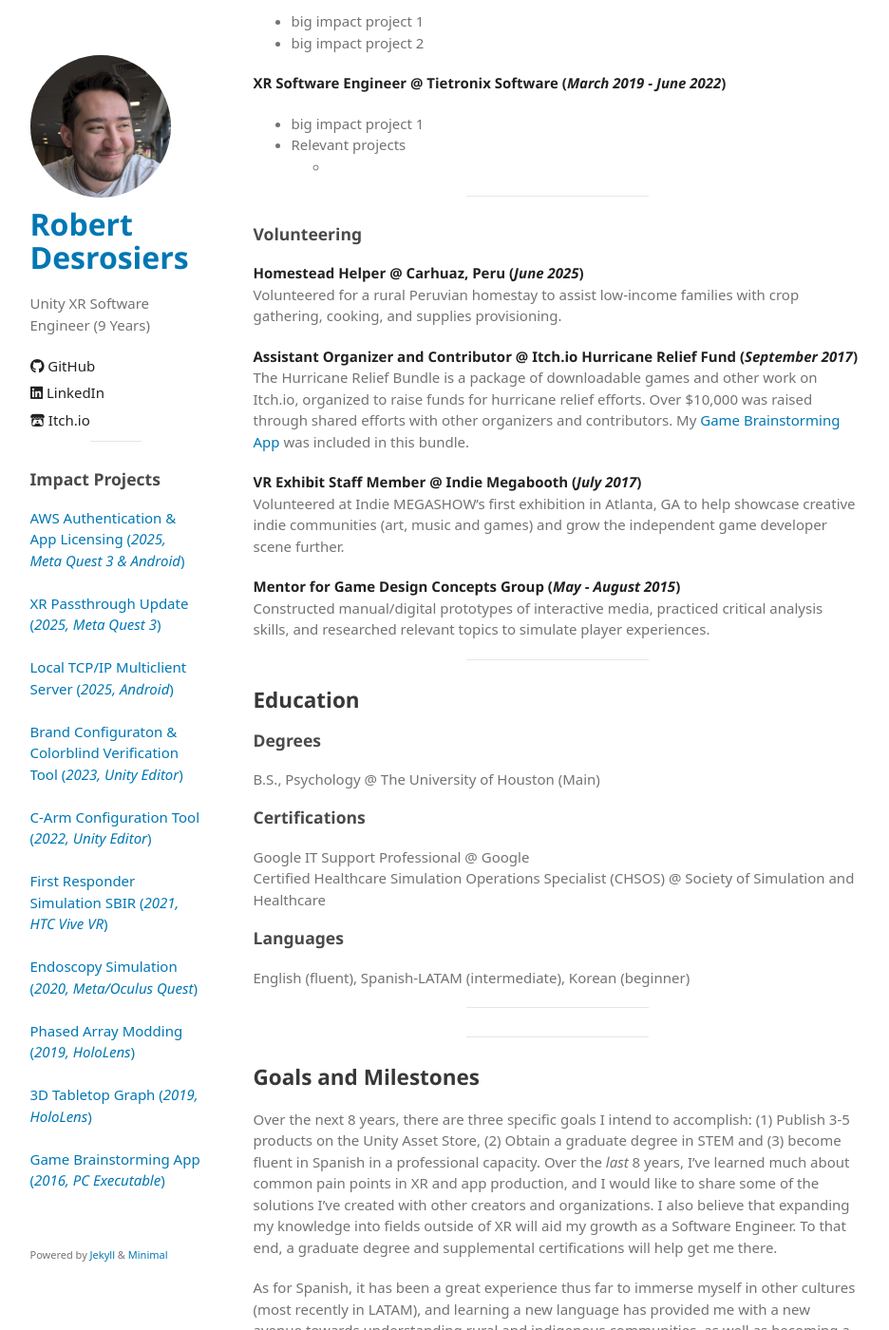
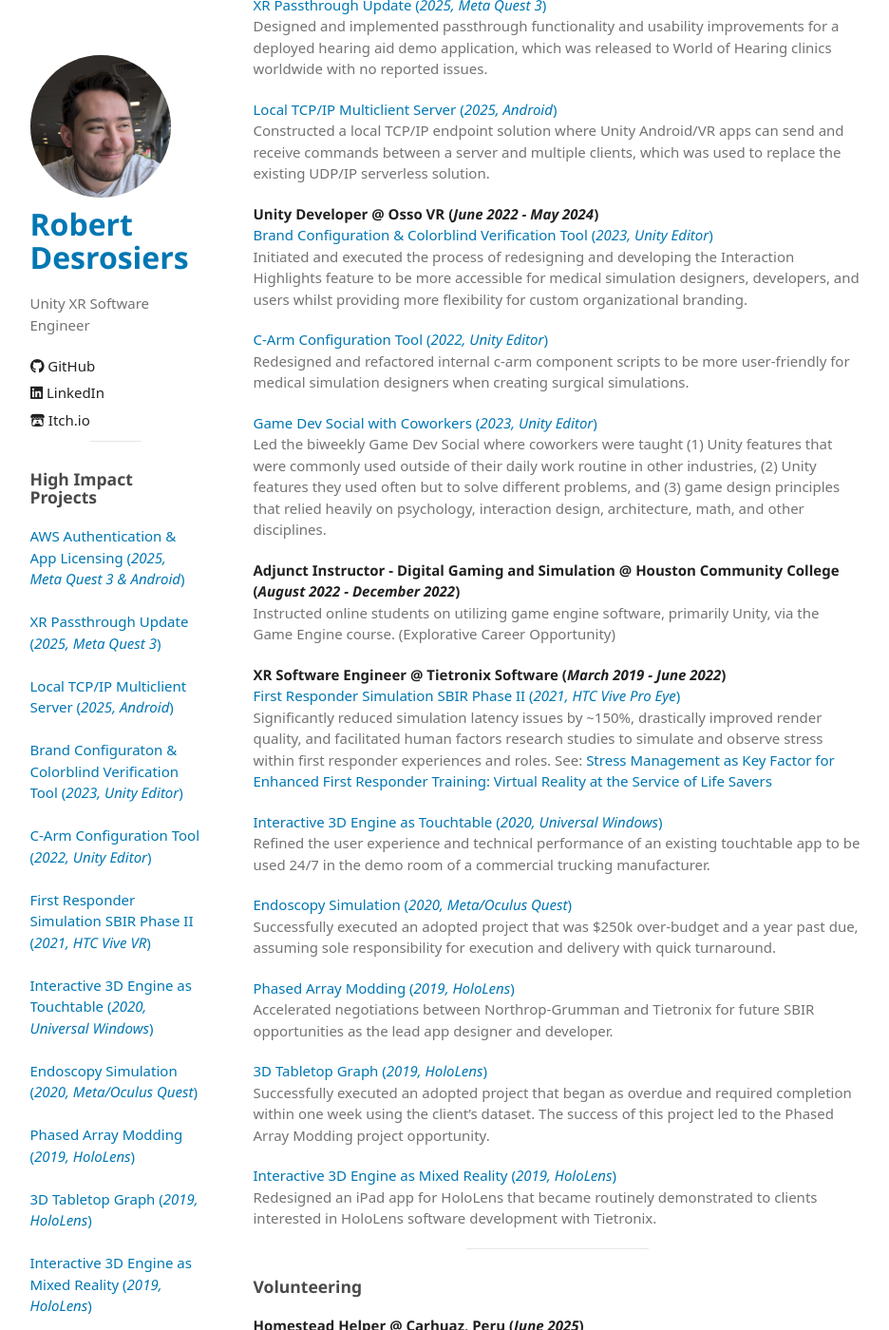
Before and after one commit to robertdrsj/robertdrsj.github.io, a Jekyll site: the page built from README.md, in a window 1280 px wide and 1400 px high, scrolled down 592 px. Shown: the whole window at 95% size, without its empty margins (171-1107 px from the left). Built offline with Jekyll 4.4.1, drawn with Linux system fonts in a browser that asks for light colours; some web fonts are replaced; our own code applies the rules of GitHub Pages for plain Markdown files; some of the changed text lies outside the part shown.

Commit message:
Added summaries in readme for high impact projects

```diff
--- a/README.md
+++ b/README.md
@@ -1,25 +1,53 @@
-# XR Software Engineer (WORK IN PROGRESS)
+# XR Software Engineer (NOTE: PROJECT PAGES IN PROGRESS)
 
-#### **Programming Languages**: Unity C#/.NET, C, Python, SQL, HTML/CSS
-#### **Technical Software**: Unity, Unreal, AWS, Google Firebase, Atlassian Suite (Sourcetree, Jira, Confluence), Google Suite, Microsoft Suite, Android Studio, Adobe CC, Maya, Krita, OBS
+Hey there! I'm a NA/EU/LATAM-based Software Engineer with 8+ years of experience building immersive XR apps, mobile apps, and internal tooling in Unity/Unreal; and 2 years of backend experience using Google Firebase and AWS. Industry expertise includes healthcare, education, aerospace, and government. I look forward to working with you!
+
+#### **Programming Languages**: Unity C#/.NET, C, Python, SQL, HTML/CSS, Git
+#### **Software**: Unity, Unreal, AWS, Google Firebase, Atlassian Suite (Sourcetree, Jira, Confluence), Google Suite, Microsoft Suite, Android Studio, Adobe CC, Maya, Krita, OBS
+#### **Hardware**: Windows, Mac, Android, iOS, Arduino, Raspberry Pi
 
 ## Work Experience
-**XR Software Engineer @ Immersive Hearing Technologies (_November 2024 - Present_)**
-- big impact project 1
-- big impact project 2
+**XR Software Engineer @ Immersive Hearing Technologies (_November 2024 - Present_)**<br>
+[AWS Authentication & App Licensing Solution (_2025, Meta Quest 3 & Android_)](https://robertdrsj.github.io/docs/tools/2025_tools_awsbackend_TODO)<br>
+Constructed the startup's backend from scratch with AWS SDK for .NET and Unity in order to manage user app access and automate software license distribution.
 
-**Unity Developer @ Osso VR (_June 2022 - May 2024_)**
-- big impact project 1
-- big impact project 2
+[XR Passthrough Update (_2025, Meta Quest 3_)](https://robertdrsj.github.io/docs/xrdev/2025_tools_awsbackend_TODO)<br>
+Designed and implemented passthrough functionality and usability improvements for a deployed hearing aid demo application, which was released to World of Hearing clinics worldwide with no reported issues.
 
-**Adjunct Instructor - Digital Gaming and Simulation @ Houston Community College (_August 2022 - December 2024_)**
-- big impact project 1
-- big impact project 2
+[Local TCP/IP Multiclient Server (_2025, Android_)](https://robertdrsj.github.io/docs/tools/2025_tools_multiclienttcpserver_TODO)<br>
+Constructed a local TCP/IP endpoint solution where Unity Android/VR apps can send and receive commands between a server and multiple clients, which was used to replace the existing UDP/IP serverless solution.
 
-**XR Software Engineer @ Tietronix Software (_March 2019 - June 2022_)**
-- big impact project 1
-- Relevant projects
-  -
+**Unity Developer @ Osso VR (_June 2022 - May 2024_)**<br>
+[Brand Configuration & Colorblind Verification Tool (_2023, Unity Editor_)](https://robertdrsj.github.io/docs/tools/2023_tools_colorpaletteui_TODO)<br>
+Initiated and executed the process of redesigning and developing the Interaction Highlights feature to be more accessible for medical simulation designers, developers, and users whilst providing more flexibility for custom organizational branding.
+
+[C-Arm Configuration Tool (_2022, Unity Editor_)](https://robertdrsj.github.io/docs/tools/2022_tools_carmui_TODO)<br>
+Redesigned and refactored internal c-arm component scripts to be more user-friendly for medical simulation designers when creating surgical simulations.
+
+[Game Dev Social with Coworkers (_2023, Unity Editor_)](https://robertdrsj.github.io/docs/gamedev/2023_game_gamedevsocial_TODO)<br>
+Led the biweekly Game Dev Social where coworkers were taught (1) Unity features that were commonly used outside of their daily work routine in other industries, (2) Unity features they used often but to solve different problems, and (3) game design principles that relied heavily on psychology, interaction design, architecture, math, and other disciplines.
+
+**Adjunct Instructor - Digital Gaming and Simulation @ Houston Community College (_August 2022 - December 2022_)**<br>
+Instructed online students on utilizing game engine software, primarily Unity, via the Game Engine course. (Explorative Career Opportunity)
+
+**XR Software Engineer @ Tietronix Software (_March 2019 - June 2022_)**<br>
+[First Responder Simulation SBIR Phase II (_2021, HTC Vive Pro Eye_)](https://robertdrsj.github.io/docs/xrdev/2021_xr_firstrespondervr_TODO)<br>
+Significantly reduced simulation latency issues by ~150%, drastically improved render quality, and facilitated human factors research studies to simulate and observe stress within first responder experiences and roles. See: [Stress Management as Key Factor for Enhanced First Responder Training: Virtual Reality at the Service of Life Savers](https://www.jems.com/ems-training/virtual-reality-service-of-life-savers/)
+
+[Interactive 3D Engine as Touchtable (_2020, Universal Windows_)](https://robertdrsj.github.io/docs/appdev/2020_app_enginetouchtable)<br>
+Refined the user experience and technical performance of an existing touchtable app to be used 24/7 in the demo room of a commercial trucking manufacturer.
+
+[Endoscopy Simulation (_2020, Meta/Oculus Quest_)](https://robertdrsj.github.io/docs/xrdev/2020_xr_endoscopybaylor)<br>
+Successfully executed an adopted project that was $250k over-budget and a year past due, assuming sole responsibility for execution and delivery with quick turnaround.
+
+[Phased Array Modding (_2019, HoloLens_)](https://robertdrsj.github.io/docs/xrdev/2019_xr_phasedarraymr)<br>
+Accelerated negotiations between Northrop-Grumman and Tietronix for future SBIR opportunities as the lead app designer and developer.
+
+[3D Tabletop Graph (_2019, HoloLens_)](https://robertdrsj.github.io/docs/xrdev/2019_xr_tablegraphmr)<br>
+Successfully executed an adopted project that began as overdue and required completion within one week using the client's dataset. The success of this project led to the Phased Array Modding project opportunity.
+
+[Interactive 3D Engine as Mixed Reality (_2019, HoloLens_)](https://robertdrsj.github.io/docs/xrdev/2019_xr_enginedemomr)<br>
+Redesigned an iPad app for HoloLens that became routinely demonstrated to clients interested in HoloLens software development with Tietronix.
 
 ---
 
@@ -51,10 +79,10 @@
 
 ---
 
----
+## Goals and Milestones
+Over the next 8 years, there are three specific goals I intend to accomplish: (1) Publish 3-5 products on the Unity Asset Store, (2) Obtain a graduate degree in STEM and (3) become fluent in Spanish in a professional capacity.
 
-## Goals and Milestones
-Over the next 8 years, there are three specific goals I intend to accomplish: (1) Publish 3-5 products on the Unity Asset Store, (2) Obtain a graduate degree in STEM and (3) become fluent in Spanish in a professional capacity. Over the _last_ 8 years, I've learned much about common pain points in XR and app production, and I would like to share some of the solutions I've created with other creators and organizations. I also believe that expanding my knowledge into fields outside of XR will aid my growth as a Software Engineer. To that end, a graduate degree and supplemental certifications will help get me there.
+Over the last 8 years, I've learned much about common pain points in XR and app production, and I would like to share some of the solutions I've created with other creators and organizations. I also believe that expanding my knowledge into fields outside of XR will aid my growth as a Software Engineer. To that end, a graduate degree and supplemental certifications will help get me there.
 
 As for Spanish, it has been a great experience thus far to immerse myself in other cultures (most recently in LATAM), and learning a new language has provided me with a new avenue towards understanding rural and indigenous communities, as well as becoming a more effective volunteer and global citizen. And as someone who spends most of their professional time in front of a computer screen, volunteering allows me to be more physically and socially active whilst providing balance between high- and low-tech lifestyles.
 
@@ -67,56 +95,57 @@
 
 ---
 
----
-
-## All Projects, 2016-2025 (19)
+## All Projects, 2016-2025 (20)
 [**AWS Authentication & App Licensing Solution (_2025, Meta Quest 3 & Android_)**](https://robertdrsj.github.io/docs/tools/2025_tools_awsbackend_TODO)<br>
-Short summary.
+Constructed the startup's backend from scratch with AWS SDK for .NET and Unity in order to manage user app access and automate software license distribution.
 
 [**XR Passthrough Update (_2025, Meta Quest 3_)**](https://robertdrsj.github.io/docs/xrdev/2025_tools_awsbackend_TODO)<br>
-Short summary.
+Designed and implemented passthrough functionality and usability improvements for a deployed hearing aid demo application, which was released to World of Hearing clinics worldwide with no reported issues.
 
 [**Local TCP/IP Multiclient Server (_2025, Android_)**](https://robertdrsj.github.io/docs/tools/2025_tools_multiclienttcpserver_TODO)<br>
-Short summary.
+Constructed a local TCP/IP endpoint solution where Unity Android/VR apps can send and receive commands between a server and multiple clients, which was used to replace the existing UDP/IP serverless solution.
 
 [**First Aid Interactive Onboarding (_2024, Meta Quest 3_)**](https://robertdrsj.github.io/docs/xrdev/2025_tools_awsbackend_TODO)<br>
 Short summary.
 
 [**Brand Configuration & Colorblind Verification Tool (_2023, Unity Editor_)**](https://robertdrsj.github.io/docs/tools/2023_tools_colorpaletteui_TODO)<br>
-Short summary.
+Initiated and executed the process of redesigning and developing the Interaction Highlights feature to be more accessible for medical simulation designers, developers, and users whilst providing more flexibility for custom organizational branding.
+
+[**Game Dev Social with Coworkers (_2023, Unity Editor_)**](https://robertdrsj.github.io/docs/gamedev/2023_game_gamedevsocial_TODO)<br>
+Led the biweekly Game Dev Social where coworkers were taught (1) Unity features that were commonly used outside of their daily work routine in other industries, (2) Unity features they used often but to solve different problems, and (3) game design principles that relied heavily on psychology, interaction design, architecture, math, and other disciplines.
 
 [**Neighborhood Shopping App (_2023, Android/iOS_)**](https://robertdrsj.github.io/docs/appdev/2023_app_joyfair_TODO)<br>
 Short summary.
 
 [**C-Arm Configuration Tool (_2022, Unity Editor_)**](https://robertdrsj.github.io/docs/tools/2022_tools_carmui_TODO)<br>
-Short summary.
+Redesigned and refactored internal c-arm component scripts to be more user-friendly for medical simulation designers when creating surgical simulations.
 
 [**NASA XOSS Mars Simulation SBIR (_2022, HTC Vive Focus 3_)**](https://robertdrsj.github.io/docs/xrdev/2022_xr_xossvr_TODO)<br>
 Short summary.
 
 [**Long-Distance Medical Robotics (_2022, HoloLens 2_)**](https://robertdrsj.github.io/docs/xrdev/2022_xr_roboticarmmr_TODO)<br>
-Short summary.
+Constructed an Arduino robot prototype with Wi-Fi and Bluetooth connectivity, programmed to be remotely controlled by a HoloLens.
 
 [**Oil Coalescer Onboarding (_2021, HoloLens 2_)**](https://robertdrsj.github.io/docs/xrdev/2021_xr_coalescermr_TODO)<br>
 Short summary.
 
 [**First Responder Simulation SBIR (_2021, HTC Vive Pro Eye_)**](https://robertdrsj.github.io/docs/xrdev/2021_xr_firstrespondervr_TODO)<br>
-Short summary.
+Significantly reduced simulation latency issues by ~150%, drastically improved render quality, and facilitated human factors research studies to simulate and observe stress within first responder experiences and roles. See: [Stress Management as Key Factor for Enhanced First Responder Training: Virtual Reality at the Service of Life Savers](https://www.jems.com/ems-training/virtual-reality-service-of-life-savers/)
 
 [**Interactive 3D Engine as Touchtable (_2020, Universal Windows_)**](https://robertdrsj.github.io/docs/appdev/2020_app_enginetouchtable)<br>
-Short summary.
+Refined the user experience and technical performance of an existing touchtable app to be used 24/7 in the demo room of a commercial trucking manufacturer.
 
 [**Endoscopy Simulation (_2020, Meta/Oculus Quest_)**](https://robertdrsj.github.io/docs/xrdev/2020_xr_endoscopybaylor)<br>
-Short summary.
+Adopted a project that was $250k over-budget and a year past due, assuming responsibility as the sole developer for high quality execution and delivery with quick turnaround.
 
 [**Phased Array Modding (_2019, HoloLens_)**](https://robertdrsj.github.io/docs/xrdev/2019_xr_phasedarraymr)<br>
-Short summary.
+Accelerated negotiations between Northrop-Grumman and Tietronix for future SBIR opportunities as the lead app designer and developer.
 
 [**3D Tabletop Graph (_2019, HoloLens_)**](https://robertdrsj.github.io/docs/xrdev/2019_xr_tablegraphmr)<br>
-Short summary.
+Successfully executed an adopted project that began as overdue and required completion within one week using the client's dataset. The success of this project led to the Phased Array Modding project opportunity.
 
 [**Interactive 3D Engine as Mixed Reality (_2019, HoloLens_)**](https://robertdrsj.github.io/docs/xrdev/2019_xr_enginedemomr)<br>
-Short summary.
+Redesigned an iPad app for HoloLens that became routinely demonstrated to clients interested in HoloLens software development with Tietronix.
 
 [**Faux Fliers (_2017, PC Executable_)**](https://robertdrsj.github.io/docs/gamedev/2017_game_fauxfliers)<br>
 Short summary.
--- a/_config.yml
+++ b/_config.yml
@@ -1,6 +1,6 @@
 title: Robert Desrosiers
 logo: /assets/img/2025_profilepic.png
-description: Unity XR Software Engineer (9 Years)
+description: Unity XR Software Engineer
 show_downloads: false
 theme: jekyll-theme-minimal
 plugins:
--- a/_includes/sidebar.html
+++ b/_includes/sidebar.html
@@ -17,37 +17,43 @@
   <hr />
   <header>
     <h3>
-      Impact Projects
+      High Impact Projects
     </h3>
   </header>
-  <div class="impact-projects">
-    <a href="https://robertdrsj.github.io/docs/tools/2025_tools_awsbackend_TODO" rel="author"></i>AWS Authentication & App Licensing (<i>2025, Meta Quest 3 & Android</i>)</a>
+  <div class="high-impact-projects">
+    <a href="https://robertdrsj.github.io/docs/tools/2025_tools_awsbackend_TODO" rel="author">AWS Authentication & App Licensing (<i>2025, Meta Quest 3 & Android</i>)</a>
     <br />
     <br />
-    <a href="https://robertdrsj.github.io/docs/xrdev/2025_xr_bootsdemopassthroughmr_TODO" rel="author"></i>XR Passthrough Update (<i>2025, Meta Quest 3</i>)</a>
+    <a href="https://robertdrsj.github.io/docs/xrdev/2025_xr_bootsdemopassthroughmr_TODO" rel="author">XR Passthrough Update (<i>2025, Meta Quest 3</i>)</a>
     <br />
     <br />
-    <a href="https://robertdrsj.github.io/docs/tools/2025_tools_multiclienttcpserver_TODO" rel="author"></i>Local TCP/IP Multiclient Server (<i>2025, Android</i>)</a>
+    <a href="https://robertdrsj.github.io/docs/tools/2025_tools_multiclienttcpserver_TODO" rel="author">Local TCP/IP Multiclient Server (<i>2025, Android</i>)</a>
     <br />
     <br />
-    <a href="https://robertdrsj.github.io/docs/xrdev/2023_tools_colorpaletteui_TODO" rel="author"></i>Brand Configuraton & Colorblind Verification Tool (<i>2023, Unity Editor</i>)</a>
+    <a href="https://robertdrsj.github.io/docs/xrdev/2023_tools_colorpaletteui_TODO" rel="author">Brand Configuraton & Colorblind Verification Tool (<i>2023, Unity Editor</i>)</a>
     <br />
     <br />
-    <a href="https://robertdrsj.github.io/docs/xrdev/2023_tools_carmui_TODO" rel="author"></i>C-Arm Configuration Tool (<i>2022, Unity Editor</i>)</a>
+    <a href="https://robertdrsj.github.io/docs/xrdev/2023_tools_carmui_TODO" rel="author">C-Arm Configuration Tool (<i>2022, Unity Editor</i>)</a>
     <br />
     <br />
-    <a href="https://robertdrsj.github.io/docs/xrdev/2021_xr_firstrespondervr_TODO" rel="author"></i>First Responder Simulation SBIR (<i>2021, HTC Vive VR</i>)</a>
+    <a href="https://robertdrsj.github.io/docs/xrdev/2021_xr_firstrespondervr_TODO" rel="author">First Responder Simulation SBIR Phase II (<i>2021, HTC Vive VR</i>)</a>
     <br />
     <br />
-    <a href="https://robertdrsj.github.io/docs/xrdev/2020_xr_endoscopybaylor" rel="author"></i>Endoscopy Simulation (<i>2020, Meta/Oculus Quest</i>)</a>
+    <a href="https://robertdrsj.github.io/docs/appdev/2020_app_enginetouchtable" rel="author">Interactive 3D Engine as Touchtable (<i>2020, Universal Windows</i>)</a>
     <br />
     <br />
-    <a href="https://robertdrsj.github.io/docs/xrdev/2019_xr_phasedarraymr" rel="author"></i>Phased Array Modding (<i>2019, HoloLens</i>)</a>
+    <a href="https://robertdrsj.github.io/docs/xrdev/2020_xr_endoscopybaylor" rel="author">Endoscopy Simulation (<i>2020, Meta/Oculus Quest</i>)</a>
     <br />
     <br />
-    <a href="https://robertdrsj.github.io/docs/xrdev/2019_xr_tablegraphmr" rel="author"></i>3D Tabletop Graph (<i>2019, HoloLens</i>)</a>
+    <a href="https://robertdrsj.github.io/docs/xrdev/2019_xr_phasedarraymr" rel="author">Phased Array Modding (<i>2019, HoloLens</i>)</a>
     <br />
     <br />
-    <a href="https://robertdrsj.github.io/docs/appdev/2016_app_conception" rel="author"></i>Game Brainstorming App (<i>2016, PC Executable</i>)</a>
+    <a href="https://robertdrsj.github.io/docs/xrdev/2019_xr_tablegraphmr" rel="author">3D Tabletop Graph (<i>2019, HoloLens</i>)</a>
+    <br />
+    <br />
+    <a href="https://robertdrsj.github.io/docs/xrdev/2019_xr_enginedemomr" rel="author">Interactive 3D Engine as Mixed Reality (<i>2019, HoloLens</i>)</a>
+    <br />
+    <br />
+    <a href="https://robertdrsj.github.io/docs/appdev/2016_app_conception" rel="author">Game Brainstorming App (<i>2016, PC Executable</i>)</a>
   </div>
 </div>
--- /dev/null
+++ b/docs/gamedev/2023_game_gamedevsocial_TODO.md
@@ -0,0 +1,23 @@
+# Faux Fliers (2017)
+**Pitch**: A multiplayer party game where you fix your plane as you fly it.
+
+- **Objective**: In a movie film about flying a plane, a pilot can assess a chaotic situation and quickly flip switches-- all while the airplane is about to crash. Create a game that mimics a similar experience, but in a collaborative multiplayer setting.
+- **Target Audience**: A gamer who likes rowdy multiplayer games. They want to have friendly competition with friends, but not ruin relationships in the process. They also want to share collectibles with others who can't afford to.
+
+## Contribution
+This project aimed to improve my development skills after Partial's production. I designed the user interface, wrote the code for UI usage and flight physics, and created the 3D models of the airplane and game environment.
+
+*Tools: Unity 2017, MS Visual Studio Community, C#, Git/Github, Autodesk Maya*
+
+## Production
+### Design and Marketing Strategy
+I overhauled the 2D prototype design from a game jam/hackathon for a robust breakage system and adapted into a 3D setting. Since the prototype could be easily cheated, the new breakage system allows the player to focus more on airplane parts and flight maneuvers. I also designed new vehicle types like a sailboat and ferris wheel, and added mini-games that are played in rounds (like Mario Party). I made these design decisions as a response to my target players: a family-friendly audience on the Nintendo Switch Free-To-Start platform. By releasing the game on a F2S platform, competition would be minimal and I could design a more accessible product.
+
+### Aesthetic Strategy
+I chose to use colorful 3D models in place of a four-color GameBoy pixel art style to establish a brighter atmosphere while also practicing my 3D modeling ability. Since players didn't notice the visual and audio cues in the prototype when the engine broke, I designed the UI to be more animated in order to get the player's attention. I started with UI concept sketches that would use an interactive dashboard instead of a non-interactive interface. I chose the low-poly route where each airplane and dashboard part were individually modeled; designing them as components would allow breakage to be easily implemented and manipulated. Since I was using Unity 2017.3, shaders were still a bit unwieldy so I used the Toony Colors Pro 2 asset pack as a temporary solution. I designed the environment by modeling toy blocks to promote the color palette, while also ensuring that designing the prototype level would be simpler by mass-replicating the blocks.
+
+### Gameplay Implementation
+I assessed how to revise the control input from 2D to 3D by using sketches to visualize input and airplane flight direction. To improve UI readability, I reviewed flight choreography and engine repair. I divided flight into three parts: the engine, the left wing, and the right wing. If one part broke, the dashboard UI and airplane would respond with a noticeable visual signature. I scripted and debugged airplane flight, collision physics, and dashboard interaction. The dashboard is programmed so that if no part needs repair, the dashboard cannot be interacted with. Since Unity's UI system didn't support infinite rotation for the crank turns, I hard-coded them in by tracking the cranks' location on the screen and the mouse's position in relation to the crank. I implemented engine repair by using a transparent button click region, but didn't have time to add a feedback animation.
+
+### Takeaways
+I could have better assessed my time and designed a smaller environment, which would give me more time to implement a win/lose condition. Working on the game also helped me better understand where Unity's UI system falls short, which provides a challenge as to how I can improve or augment the Unity UI system. All in all, the project gave me more confidence as a designer and developer.
```
Also changed, not shown: docs/gamedev/2017_game_fauxfliers copy.md (renamed from docs/gamedev/2017_game_fauxfliers.md).
